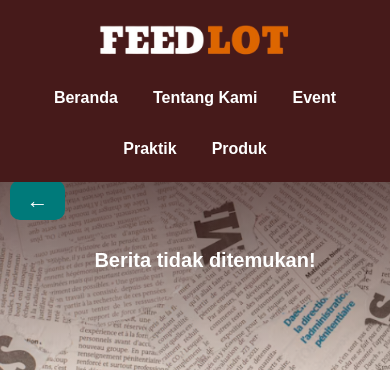
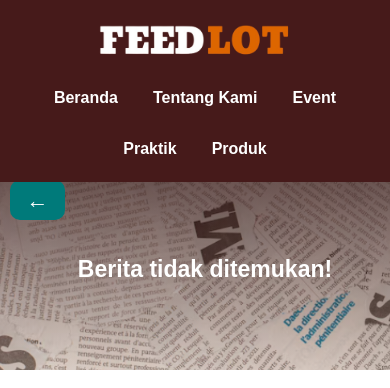
Before and after one commit to brilianta000/feedlot-team2, a plain HTML site: page detail.html in a window 390 px wide. Shown: the top 388 px of the page. Drawn offline with nearby package versions, Linux system fonts and the light colour scheme.

Commit message:
update lagi bolo

```diff
--- a/style.css
+++ b/style.css
@@ -622,6 +622,7 @@ footer a {
         font-size: 23px;
         margin-left: 20px;
         text-align : center;
+        padding-top : 20px;
     }
 
     #isi {
@@ -647,7 +648,10 @@ footer a {
     }
 
     #judul {
-        font-size: 20px;
+        font-size: 23px;
+        margin-left: 20px;
+        text-align : center;
+        padding-top : 20px;
     }
 
     .detail-back {
```
